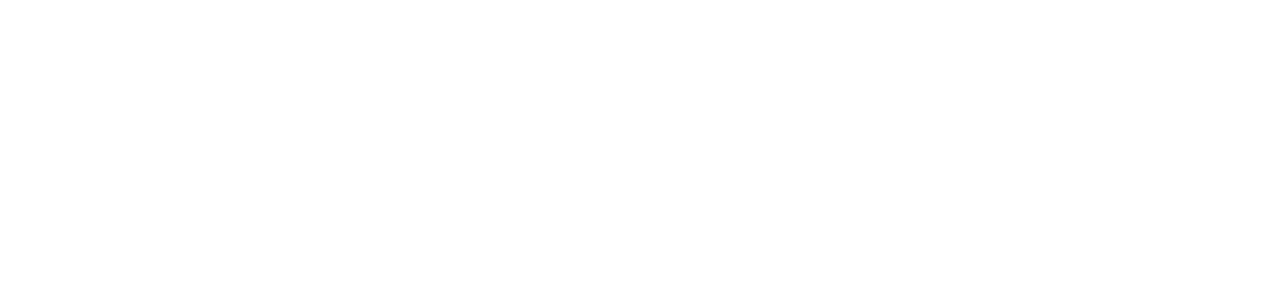
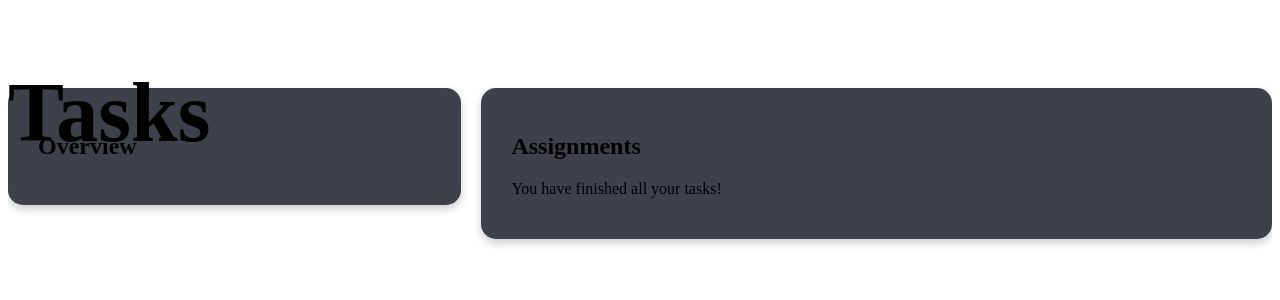
Before and after one commit to JohanMollaj/TeamMate, a Next.js app: page /Tasks in a window 1280 px wide. Shown: the top 300 px of the page. Built offline with nearby package versions, Linux system fonts and the light colour scheme.

Commit message:
tasks wip

```diff
--- a/package.json
+++ b/package.json
@@ -46,6 +46,7 @@
     ]
   },
   "devDependencies": {
+    "@shadcn/ui": "^0.0.4",
     "autoprefixer": "^10.4.20",
     "postcss": "^8.4.49",
     "tailwindcss": "^3.4.16"
--- a/src/pages/Dashboard.css
+++ b/src/pages/Dashboard.css
@@ -40,7 +40,7 @@
     color: #7a92af; /* Hover effect color */
   }
 
-.dashboard {
+.wrapper {
   margin: 20px 20px 20px 80px;
   height: calc(100vh - 40px); /* Subtract the margin space to avoid overflow */
   width: calc(100% - 100px); /* Adjusted dynamically for the sidebar */
@@ -79,7 +79,7 @@
   display: flex;
 }
 
-.dashboard .section {
+.wrapper .section {
   margin-bottom: 30px;
   width: 100%;
   padding: 25px 30px;
--- a/src/pages/NoPage.js
+++ b/src/pages/NoPage.js
@@ -3,7 +3,7 @@
 export default function(){
     return(
         <div>
-            <h1>404 : No Page Found</h1>
+            <h1 className='px-20 py-50 text-white' >404 : No Page Found</h1>
         </div>
     )
 }
--- a/src/pages/Tasks.js
+++ b/src/pages/Tasks.js
@@ -1,9 +1,28 @@
-
+import './tasks.css';
+import React, { useState, useEffect } from 'react';
 
 export default function(){
     return(
         <div>
+            <div className="container-tasks">
+                {/* Dashboard */}
+                <div className="wrapper tasks">
+                <div  className='TasksHeader'>
+                            <h1>Tasks</h1>
+                        </div>
+                    <div className='sections'>
 
+                        <div className="section overview">
+                            <h2>Overview</h2>
+                        </div>
+
+                        <div className="section assignments">
+                            <h2>Assignments</h2>
+                            <p>You have finished all your tasks!</p>
+                        </div>
+                    </div>
+                </div>
+            </div>
         </div>
     )
 }
--- /dev/null
+++ b/src/pages/tasks.css
@@ -0,0 +1,43 @@
+.container-tasks{
+    flex-direction: row;
+    height: 100vh;
+    width:100%;
+    overflow: hidden;
+  }
+
+.container-tasks .sections{
+    border-radius: 15px;
+    display: flex;
+    flex-direction: row;
+    overflow-y: hidden;
+    flex-grow: 1;
+    scrollbar-width: thin;
+    scrollbar-color: #4a4e55 #2A2C32;
+    width: 100%;
+    gap: 20px;
+    padding-right: 16px; /* Add padding for content */
+    margin-right: 0;
+  }
+  .tasks .section {
+    margin-top: 80px;
+    margin-bottom: 30px;
+    width: 50%;
+    height: 87%;
+    padding: 25px 30px;
+    background-color: #3f414a;
+    border-radius: 15px;
+    box-shadow: 0 4px 8px rgba(0, 0, 0, 0.2);
+    overflow: auto;
+  }
+  .section.overview{
+    width: 35%;
+  }
+  .section.assignments{
+    width: 65%;
+  }
+
+  .TasksHeader {
+    font-size: 42px;
+    margin-bottom: 10px;
+    position: absolute;
+  }
```
Also changed, not shown: 1 other file (tests, documents, lock files or other folders).
